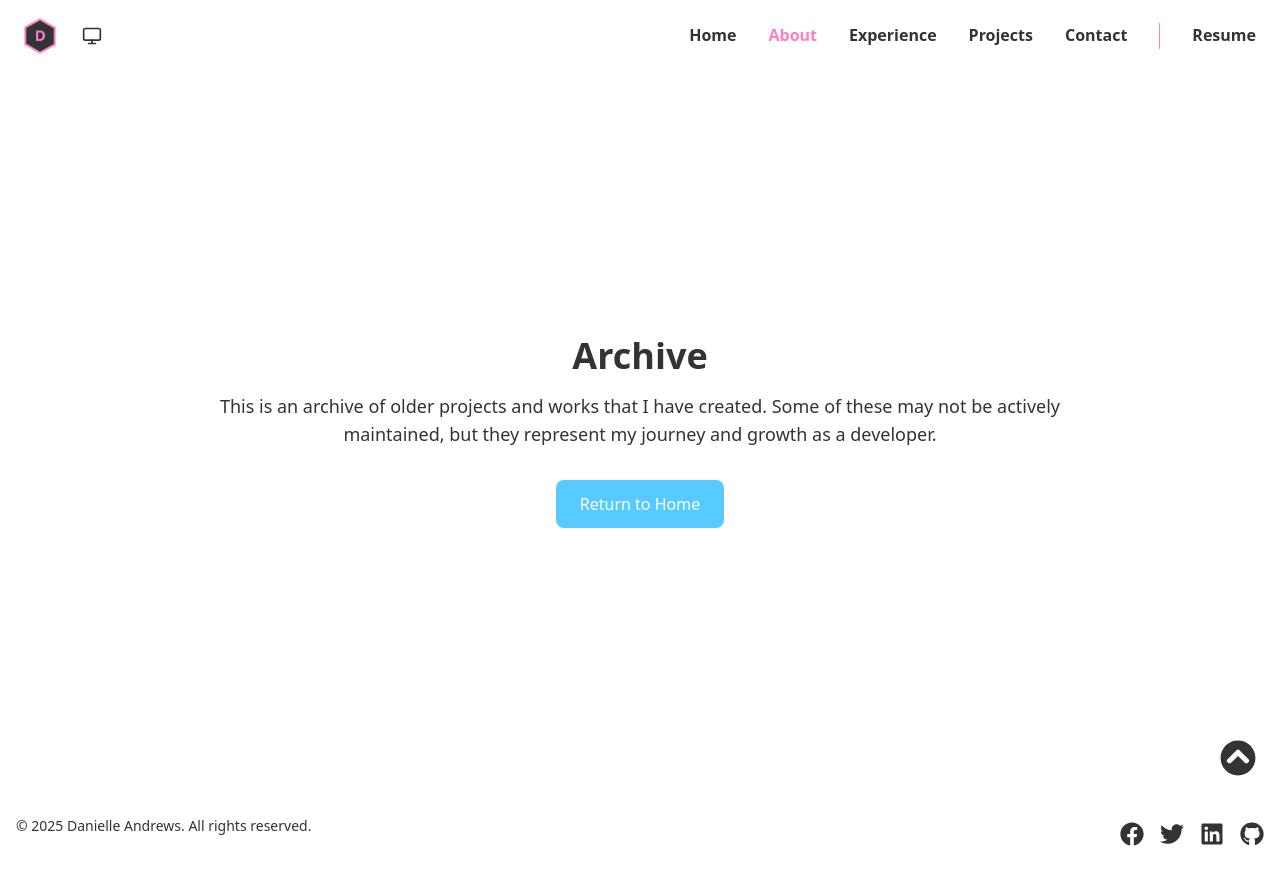
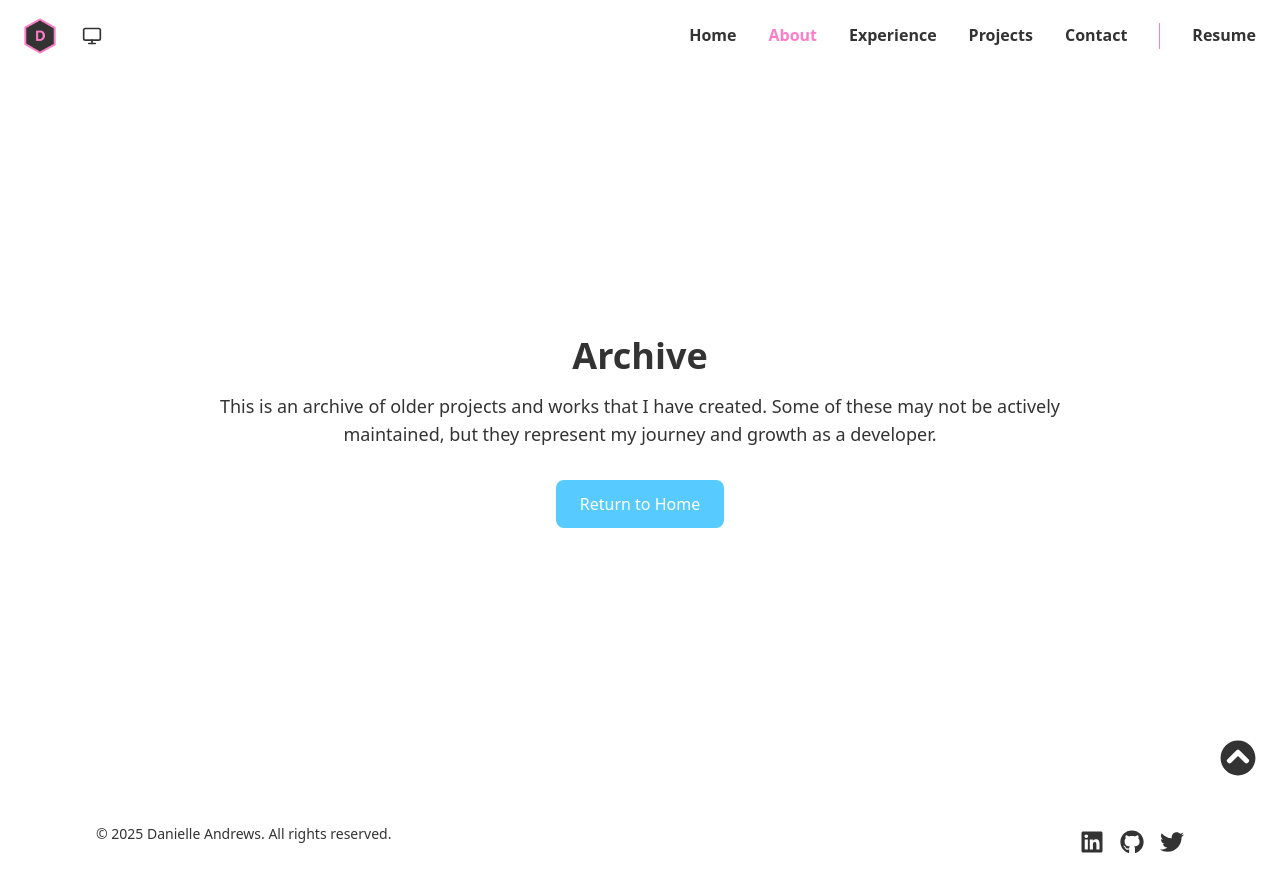
Before and after one commit to DrAcula27/portfolio, a Next.js app: page /archive in a window 1280 px wide. Built offline with nearby package versions, Linux system fonts and the light colour scheme.

Commit message:
remove fb, update links & styles, increase horizontal padding

```diff
--- a/components/common/Footer.tsx
+++ b/components/common/Footer.tsx
@@ -1,26 +1,38 @@
 'use client';
 
-import { FaFacebook, FaTwitter, FaLinkedin, FaGithub } from 'react-icons/fa';
+import { FaTwitter, FaLinkedin, FaGithub } from 'react-icons/fa';
 
 export default function Footer() {
   return (
-    <footer className="flex flex-col md:flex-row items-center justify-between p-4">
-      <p className="text-sm order-2 md:order-1">
+    <footer className="flex flex-col md:flex-row items-center justify-between px-24 py-6">
+      <p className="text-sm order-2 md:order-1 text-center">
         © {new Date().getFullYear()} Danielle Andrews. All rights
         reserved.
       </p>
       <div className="flex items-center space-x-4 mb-4 md:mb-0 order-1 md:order-2">
-        <a href="https://facebook.com" target="_blank" rel="noopener noreferrer" className="hover:text-gray-400">
-          <FaFacebook size={24} />
-        </a>
-        <a href="https://twitter.com" target="_blank" rel="noopener noreferrer" className="hover:text-gray-400">
-          <FaTwitter size={24} />
-        </a>
-        <a href="https://linkedin.com" target="_blank" rel="noopener noreferrer" className="hover:text-gray-400">
+        <a
+          href="https://linkedin.com/in/daniellerandrews"
+          target="_blank"
+          rel="noopener noreferrer"
+          className="hover:text-purple hover:scale-110 active:scale-95 transition-all"
+        >
           <FaLinkedin size={24} />
         </a>
-        <a href="https://github.com" target="_blank" rel="noopener noreferrer" className="hover:text-gray-400">
+        <a
+          href="https://github.com"
+          target="_blank"
+          rel="noopener noreferrer"
+          className="hover:text-purple hover:scale-110 active:scale-95 transition-all"
+        >
           <FaGithub size={24} />
+        </a>
+        <a
+          href="https://twitter.com"
+          target="_blank"
+          rel="noopener noreferrer"
+          className="hover:text-purple hover:scale-110 active:scale-95 transition-all"
+        >
+          <FaTwitter size={24} />
         </a>
       </div>
     </footer>
```
